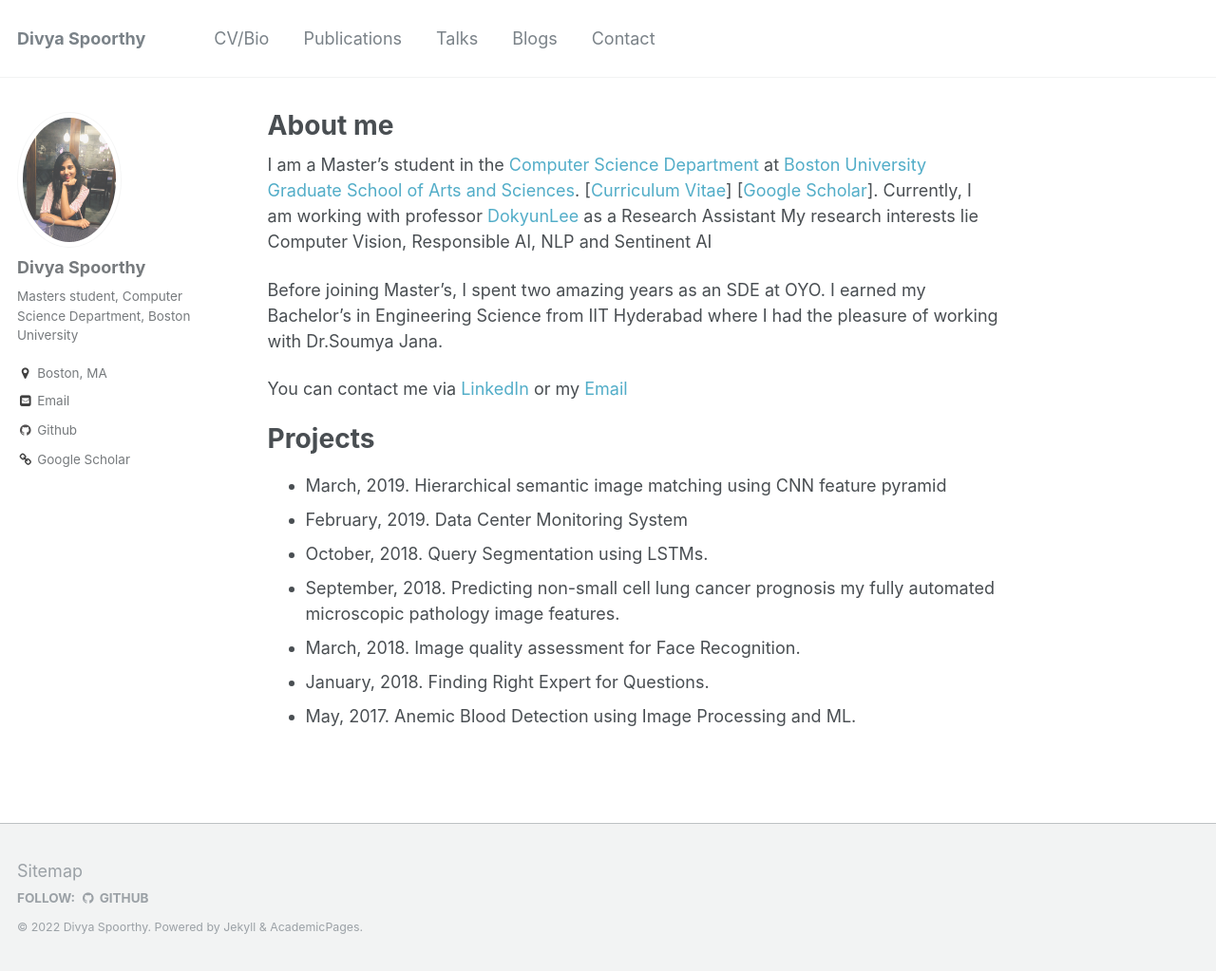
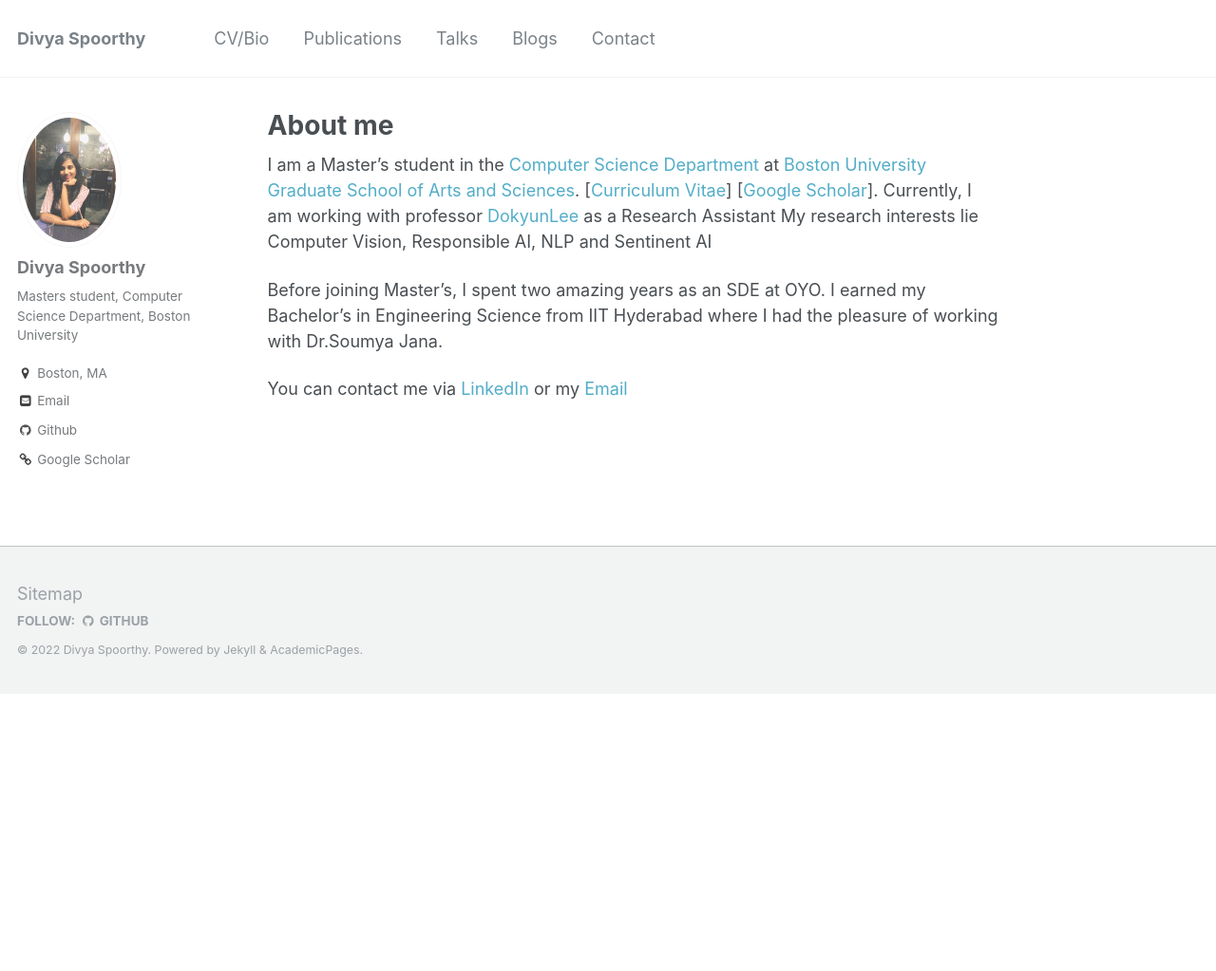
Before and after one commit to dspoorthy/divyaappapogu, a Jekyll site: the page built from _pages/about.md, in a window 1280 px wide and 1023 px high. Shown: the whole window at 95% size. Built offline with Jekyll 4.4.1, drawn with Linux system fonts in a browser that asks for light colours.

Commit message:
removed projects

```diff
--- a/_pages/about.md
+++ b/_pages/about.md
@@ -19,14 +19,3 @@ Before joining Master's, I spent two amazing years as an SDE at OYO. I earned my
 where I had the pleasure of working with Dr.Soumya Jana.
 
 You can contact me via [LinkedIn](https://www.linkedin.com/in/divya-spoorthy-572586141/) or my [Email](divya.spoorthy7@gmail.com)
-
-
-
-# Projects
-* March, 2019. Hierarchical semantic image matching using CNN feature pyramid
-* February, 2019. Data Center Monitoring System
-* October, 2018. Query Segmentation using LSTMs.
-* September, 2018. Predicting non-small cell lung cancer prognosis my fully automated microscopic pathology image features.
-* March, 2018. Image quality assessment for Face Recognition.
-* January, 2018. Finding Right Expert for Questions.
-* May, 2017. Anemic Blood Detection using Image Processing and ML.
```
